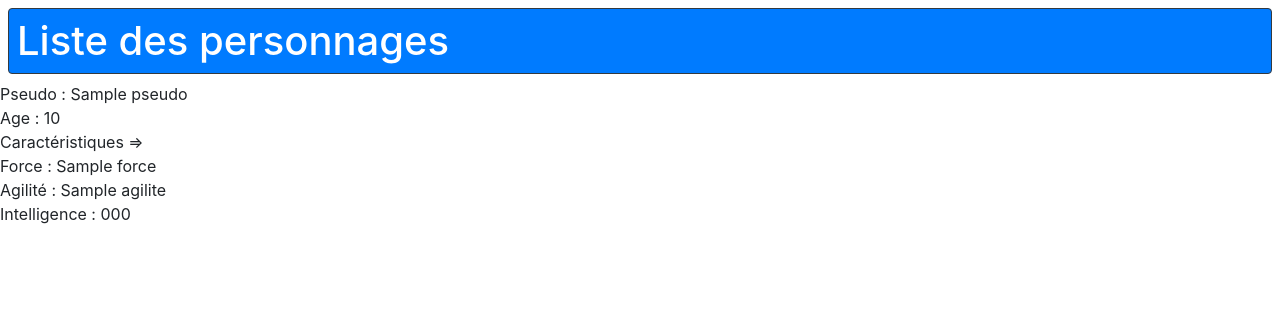
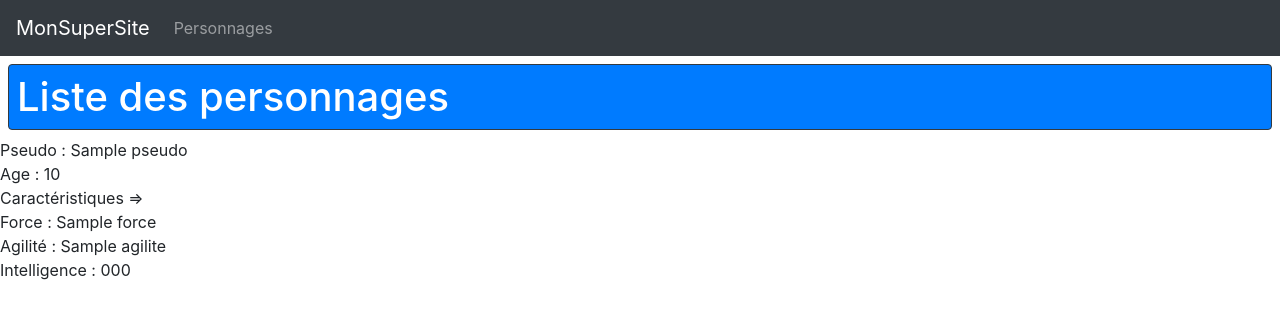
Before and after one commit to EmmanuelBlanchard/-Creer-4-applications-avec-Symfony-v4-evolution-progressive-1ere-application, a Symfony app: template templates/personnage/personnages.html.twig in a window 1280 px wide. Shown: the top 319 px of the page. Run offline with Twig, Linux system fonts and the light colour scheme; the template is opened without the code that fills it: most values are stand-ins (such as "Sample title", 1, 10 or a date in 2020); some libraries are stand-ins or nearby versions.

Commit message:
La premiere application, 5-Twig-Et les routes

```diff
--- a/src/Controller/PersonnageController.php
+++ b/src/Controller/PersonnageController.php
@@ -9,7 +9,7 @@ use Symfony\Component\Routing\Annotation\Route;
 class PersonnageController extends AbstractController
 {
     /**
-     * @Route("/", name="personnage")
+     * @Route("/", name="accueil")
      */
     public function index(): Response
     {
--- a/templates/base.html.twig
+++ b/templates/base.html.twig
@@ -7,6 +7,7 @@
         {% block stylesheets %}{% endblock %}
     </head>
     <body>
+        {% include "menu.html.twig" %}
         <h1 class="rounded border border-dark bg-primary p-2 m-2 text-white">{% block monTitre %}{% endblock %}</h1>
         {% block body %}{% endblock %}
 
--- /dev/null
+++ b/templates/menu.html.twig
@@ -0,0 +1,14 @@
+<nav class="navbar navbar-expand-lg navbar-dark bg-dark">
+    <a class="navbar-brand" href="{{ path("accueil") }}">MonSuperSite </a>
+    <button class="navbar-toggler" type="button" data-toggle="collapse" data-target="#navbarSupportedContent" aria-controls="navbarSupportedContent" aria-expanded="false" aria-label="Toggle navigation">
+        <span class="navbar-toggler-icon"></span>
+    </button>
+
+    <div class="collapse navbar-collapse" id="navbarSupportedContent">
+        <ul class="navbar-nav mr-auto">
+            <li class="nav-item">
+                <a class="nav-link" href="{{ path("personnages") }}">Personnages</a>
+            </li>
+        </ul>
+    </div>
+</nav>
```
